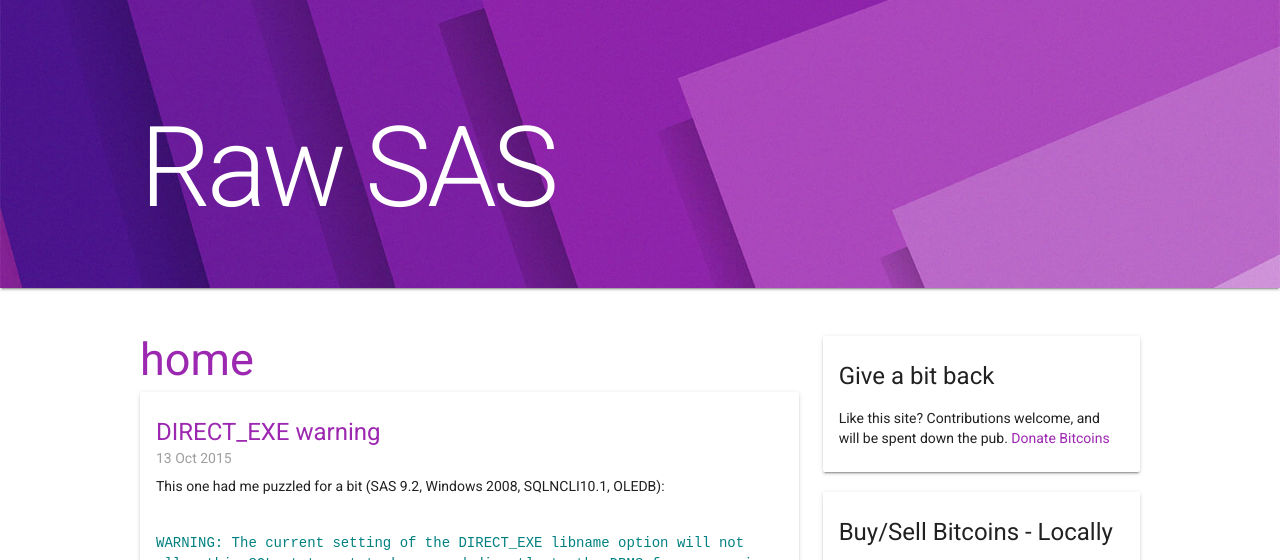
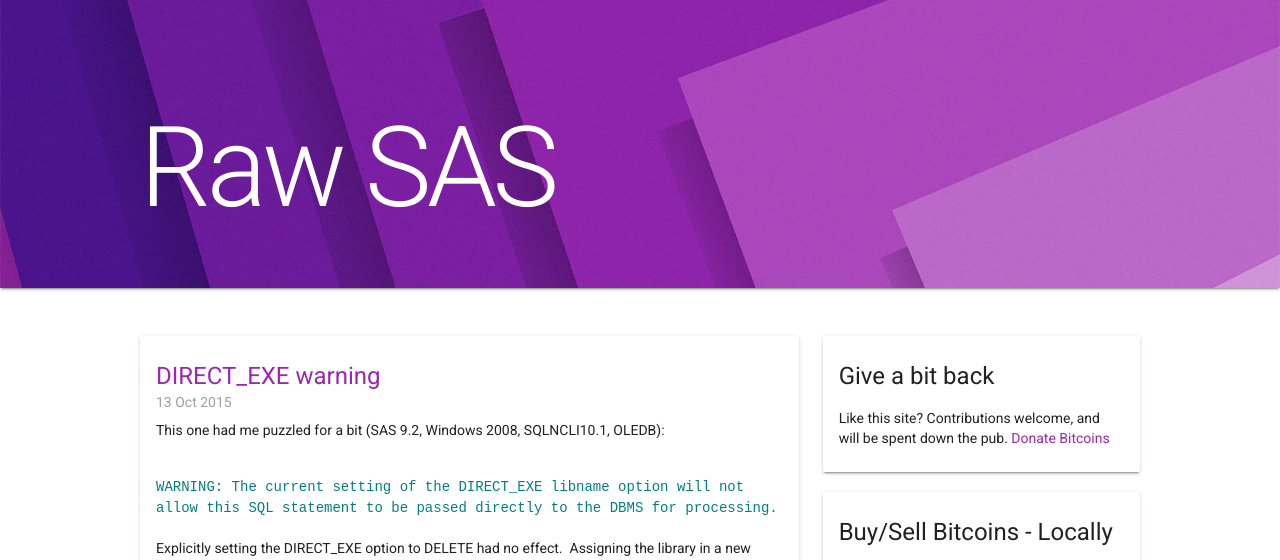
Before and after one commit to rawsas/rawsas.github.io, a Jekyll site: the page built from _posts/2015-10-13-directexe-warning.html, in a window 1280 px wide and 900 px high, cut to the strip 0-560 px from the top of the window. Built offline with Jekyll 4.4.1, drawn with Linux system fonts in a browser that asks for light colours; nearby versions of some CDN libraries.

Commit message:
Mast title made into home link

```diff
--- a/_includes/mast.html
+++ b/_includes/mast.html
@@ -2,7 +2,7 @@
 	<div class="container">
 		<div class="row">
 			<div class="col-sm-12 col-md-12 col-xl-12">
-				<h1 class="typography-display-4">{{ site.title }}</h1>
+				<h1 class="typography-display-4"><a href="{{ site.url }}{{ site.baseurl }}" style="color:white;">{{ site.title }}</a></h1>
 			</div>
 		</div>
 	</div>
--- a/_layouts/default.html
+++ b/_layouts/default.html
@@ -11,8 +11,6 @@
 				<!-- <div class="col-sm-10 col-md-8 col-xl-6 offset-sm-1 offset-md-2 offset-xl-3"> -->
 				<div class="col-sm-10 col-md-8 col-xl-6">
 					<div class="mb-xl">
-						<h1><a href="{{ site.url }}{{ site.baseurl }}">home</a></h1>
-
 						{{ content }}
 					</div>
 				</div>
--- a/_layouts/post.html
+++ b/_layouts/post.html
@@ -11,8 +11,6 @@
 				<!-- <div class="col-sm-10 col-md-8 col-xl-6 offset-sm-1 offset-md-2 offset-xl-3"> -->
 				<div class="col-sm-10 col-md-8 col-xl-6">
 					<div class="mb-xl">
-						<h1><a href="{{ site.url }}{{ site.baseurl }}">home</a></h1>
-
 						{% include post.html %}
 					</div>
 				</div>
```
